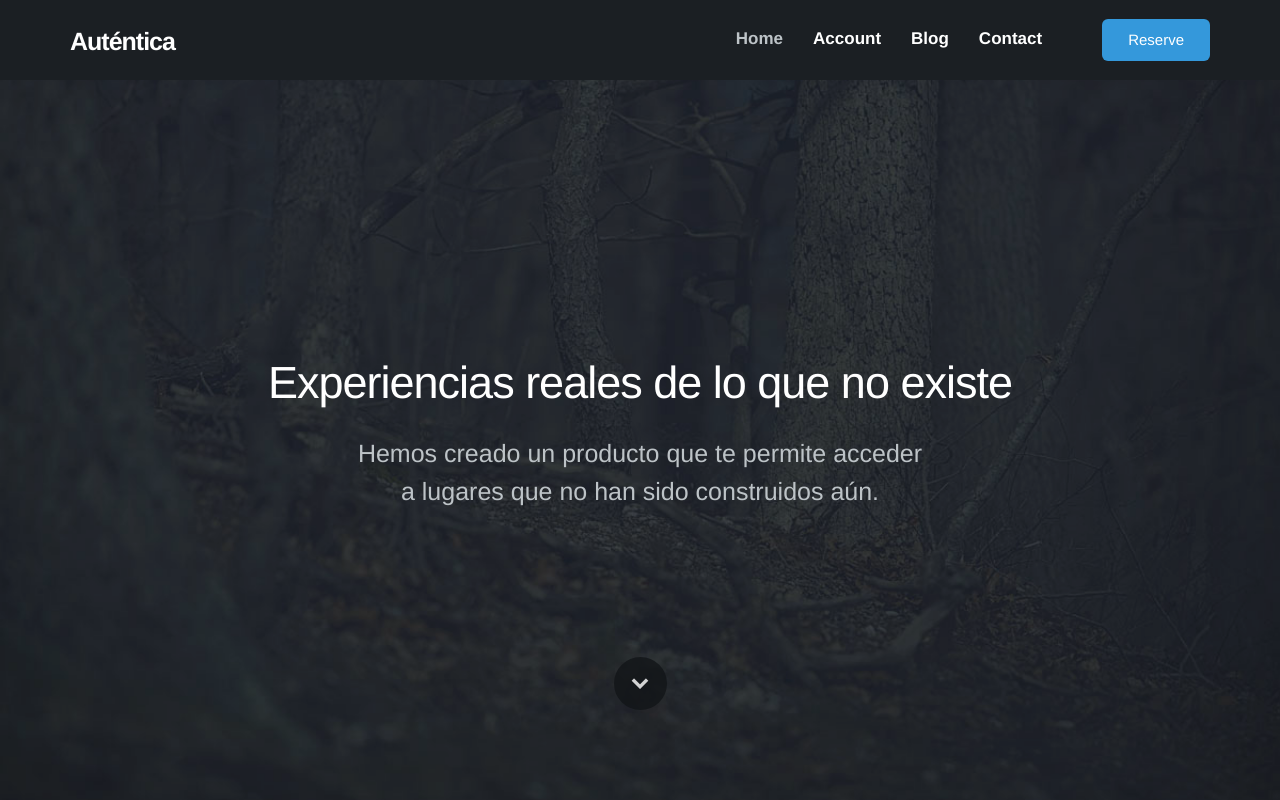
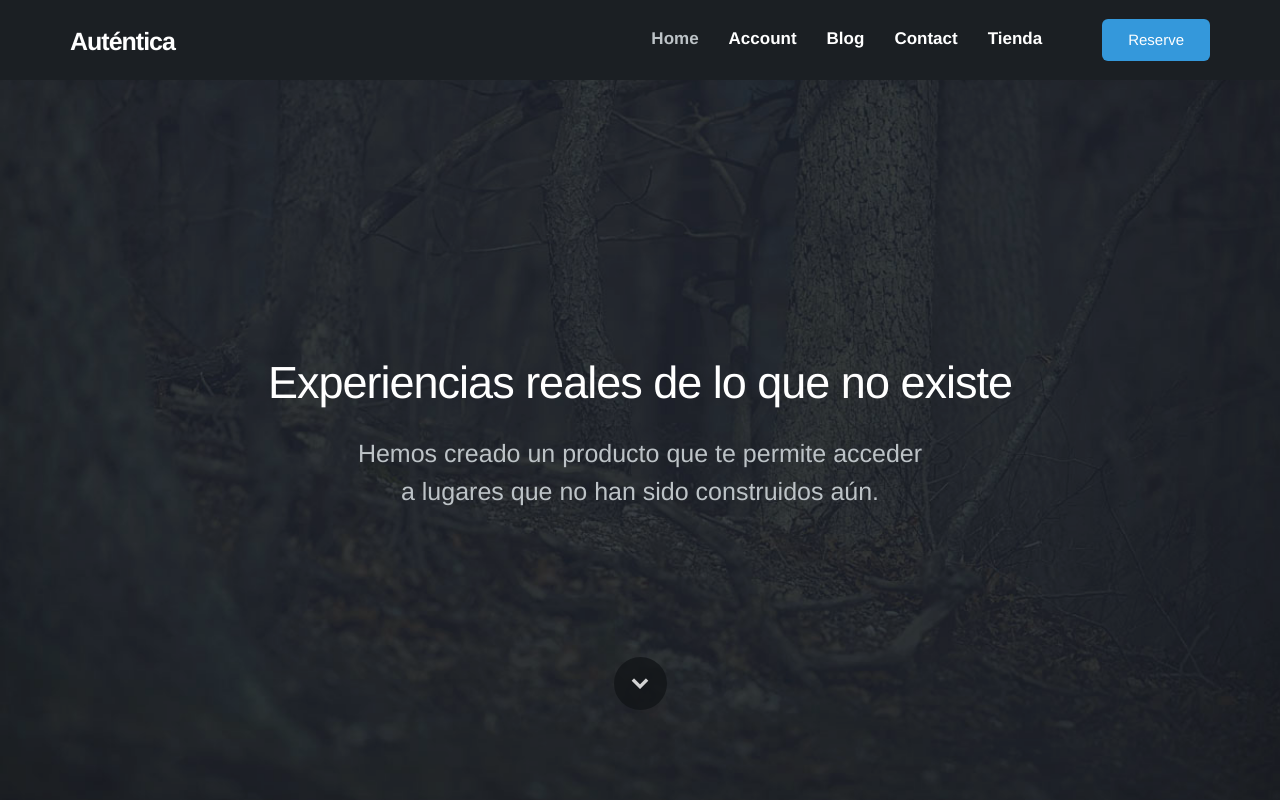
Before and after one commit to jonathanmv/autentica, a website: page app/flat/index.html in a window 1280 px wide. Shown: the top 800 px of the page. Drawn offline with Linux system fonts and the light colour scheme.

Commit message:
Agregué el menú tienda

```diff
--- a/app/flat/index.html
+++ b/app/flat/index.html
@@ -31,6 +31,7 @@
                                 <li><a href="#">Account</a></li>
                                 <li><a href="#">Blog</a></li>
                                 <li><a href="#">Contact</a></li>
+                                <li><a href="#">Tienda</a></li>
                             </ul>
                             <form class="navbar-form pull-left">
                                 <a class="btn btn-info" href="#">Reserve</a>
```
